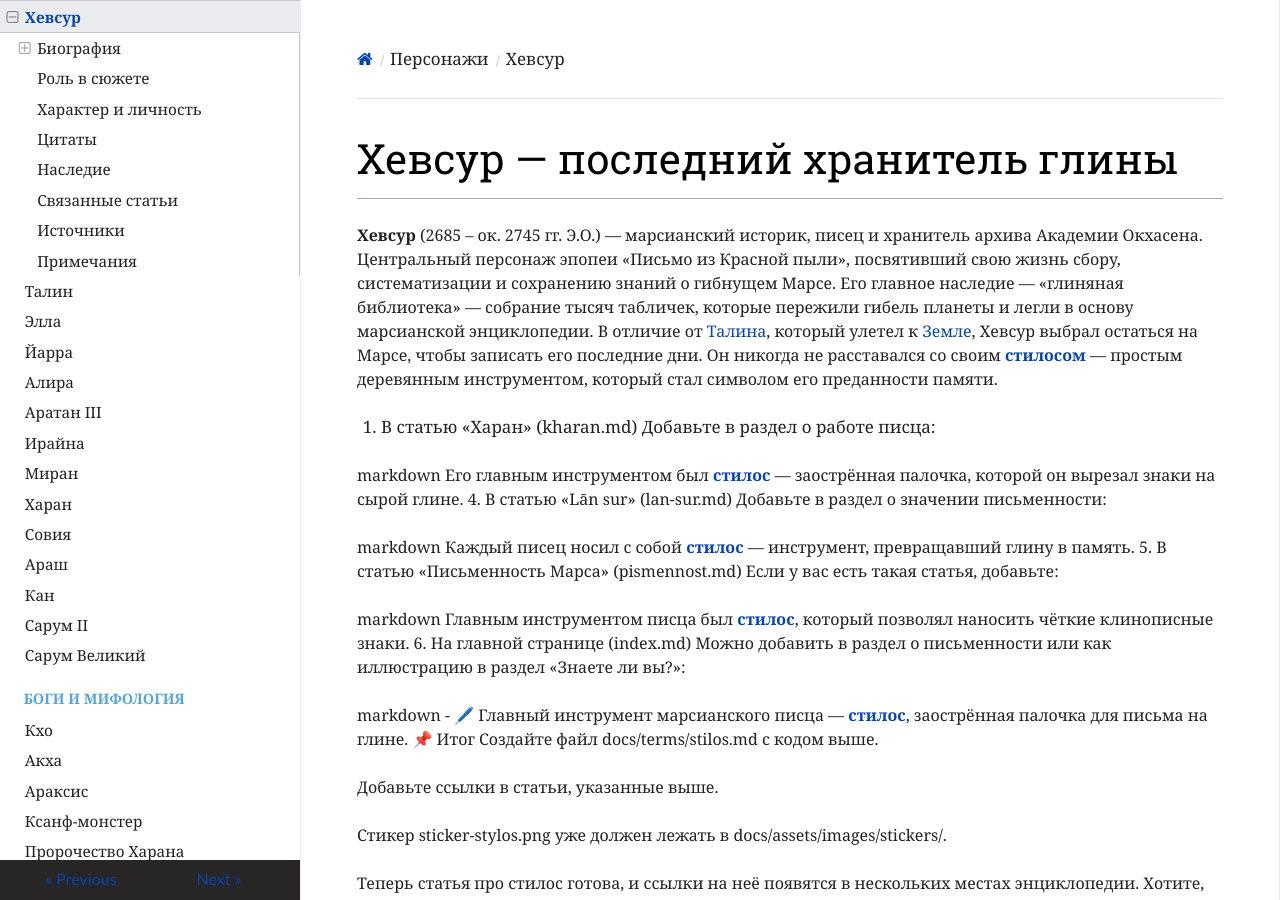
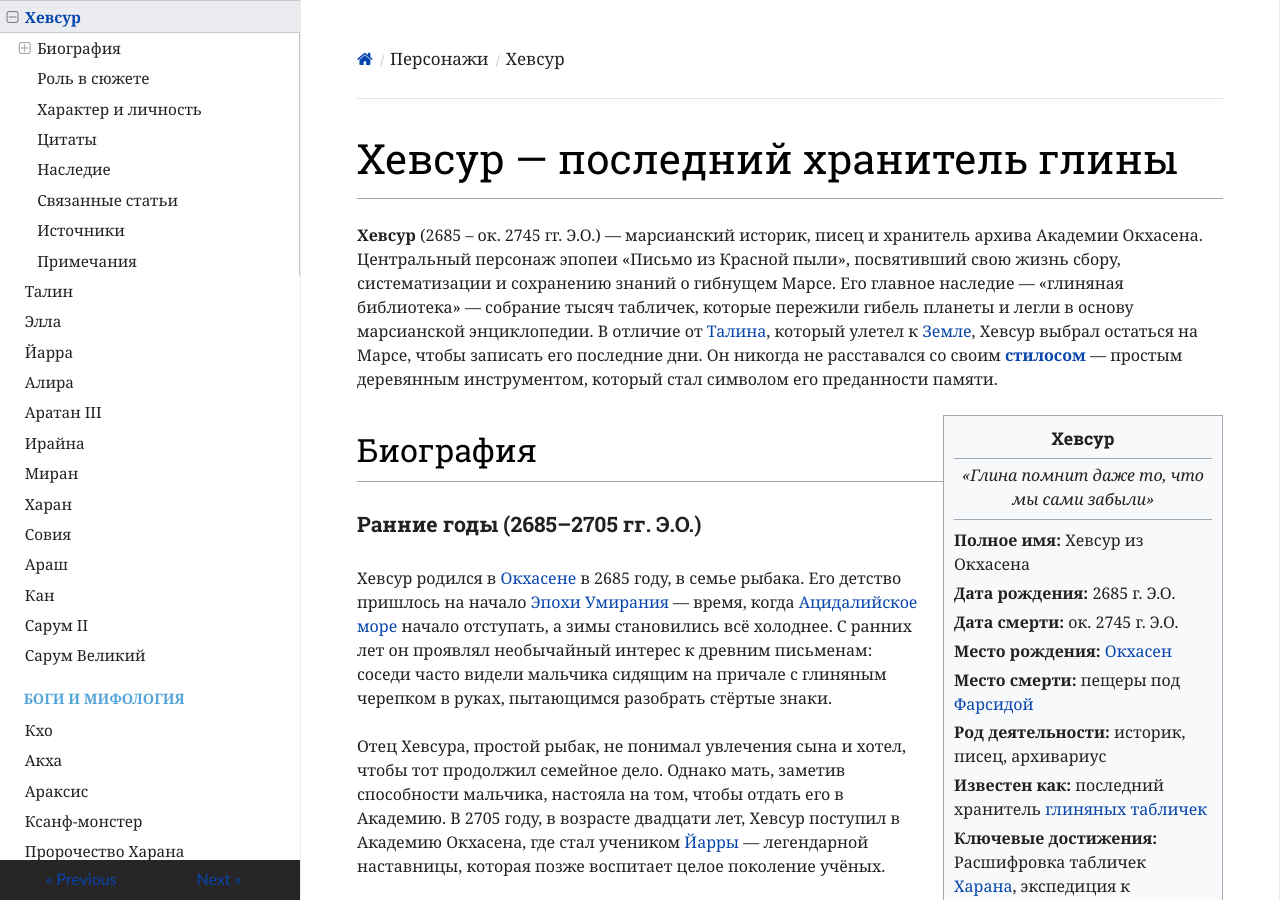
Before and after one commit to ivanhohlov14-bit/mars-encyclopedia, an MkDocs documentation site: the page built from docs/people/hevsur.md, in a window 1280 px wide and 900 px high. Built offline with MkDocs 1.6.1, drawn with Linux system fonts in a browser that asks for light colours; nearby versions of some CDN libraries; some of the changed text lies outside the part shown.

Commit message:
Update hevsur.md

```diff
--- a/docs/people/hevsur.md
+++ b/docs/people/hevsur.md
@@ -1,37 +1,6 @@
 # Хевсур — последний хранитель глины
 
 **Хевсур** (2685 – ок. 2745 гг. Э.О.) — марсианский историк, писец и хранитель архива Академии Окхасена. Центральный персонаж эпопеи «Письмо из Красной пыли», посвятивший свою жизнь сбору, систематизации и сохранению знаний о гибнущем Марсе. Его главное наследие — «глиняная библиотека» — собрание тысяч табличек, которые пережили гибель планеты и легли в основу марсианской энциклопедии. В отличие от [Талина](talin.md), который улетел к [Земле](earth.md), Хевсур выбрал остаться на Марсе, чтобы записать его последние дни. Он никогда не расставался со своим **[стилосом](stilos.md)** — простым деревянным инструментом, который стал символом его преданности памяти.
-
-3. В статью «Харан» (kharan.md)
-Добавьте в раздел о работе писца:
-
-markdown
-Его главным инструментом был **[стилос](stilos.md)** — заострённая палочка, которой он вырезал знаки на сырой глине.
-4. В статью «Lān sur» (lan-sur.md)
-Добавьте в раздел о значении письменности:
-
-markdown
-Каждый писец носил с собой **[стилос](stilos.md)** — инструмент, превращавший глину в память.
-5. В статью «Письменность Марса» (pismennost.md)
-Если у вас есть такая статья, добавьте:
-
-markdown
-Главным инструментом писца был **[стилос](stilos.md)**, который позволял наносить чёткие клинописные знаки.
-6. На главной странице (index.md)
-Можно добавить в раздел о письменности или как иллюстрацию в раздел «Знаете ли вы?»:
-
-markdown
-- 🖊️ Главный инструмент марсианского писца — **[стилос](stilos.md)**, заострённая палочка для письма на глине.
-📌 Итог
-Создайте файл docs/terms/stilos.md с кодом выше.
-
-Добавьте ссылки в статьи, указанные выше.
-
-Стикер sticker-stylos.png уже должен лежать в docs/assets/images/stickers/.
-
-Теперь статья про стилос готова, и ссылки на неё появятся в нескольких местах энциклопедии. Хотите, чтобы я помог со следующей статьёй?
-
-
 
 <div class="infobox" style="float: right; width: 280px; background: #f8f9fa; border: 1px solid #a2a9b1; padding: 10px; margin: 0 0 1rem 1.5rem; font-size: 0.9rem;">
   <h3 style="margin: 0; text-align: center;">Хевсур</h3>
```
